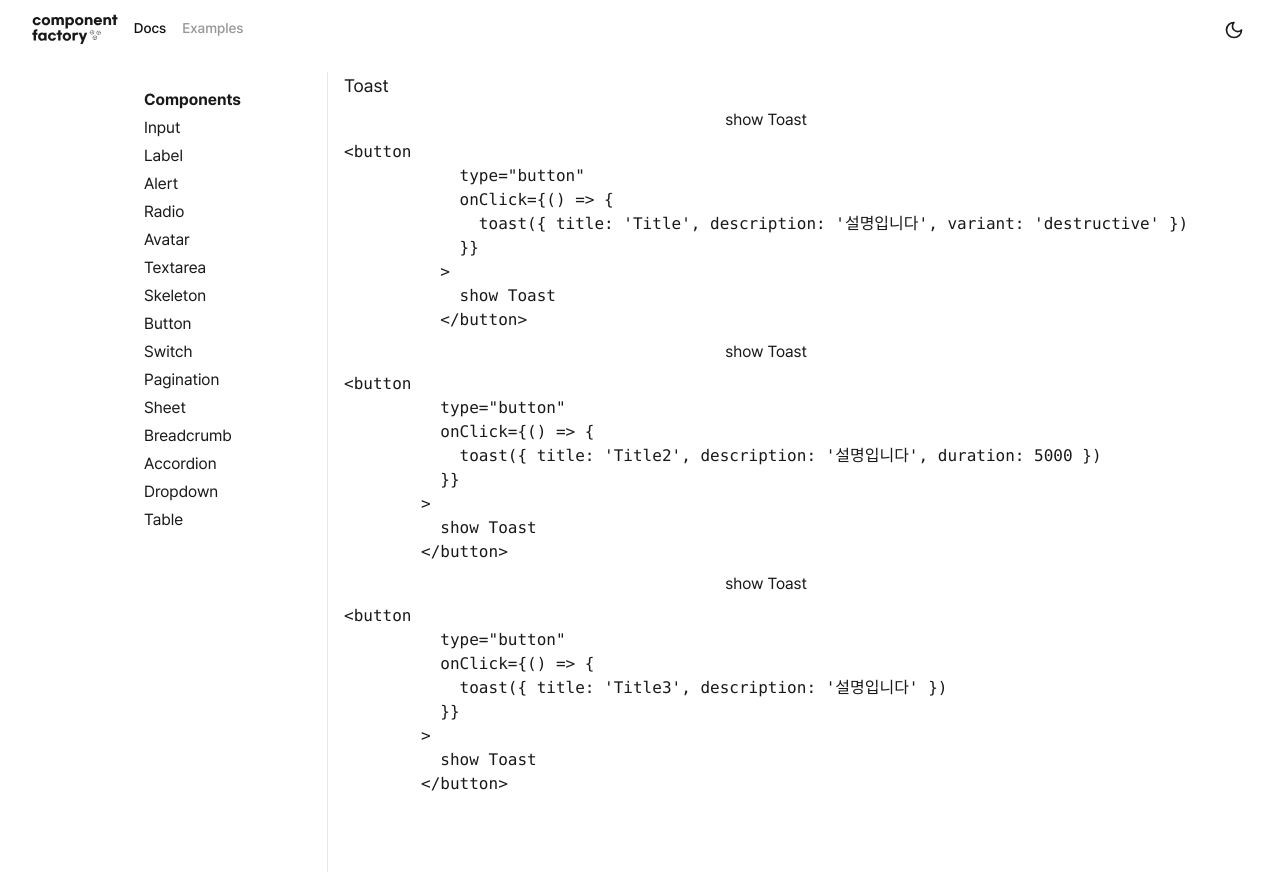
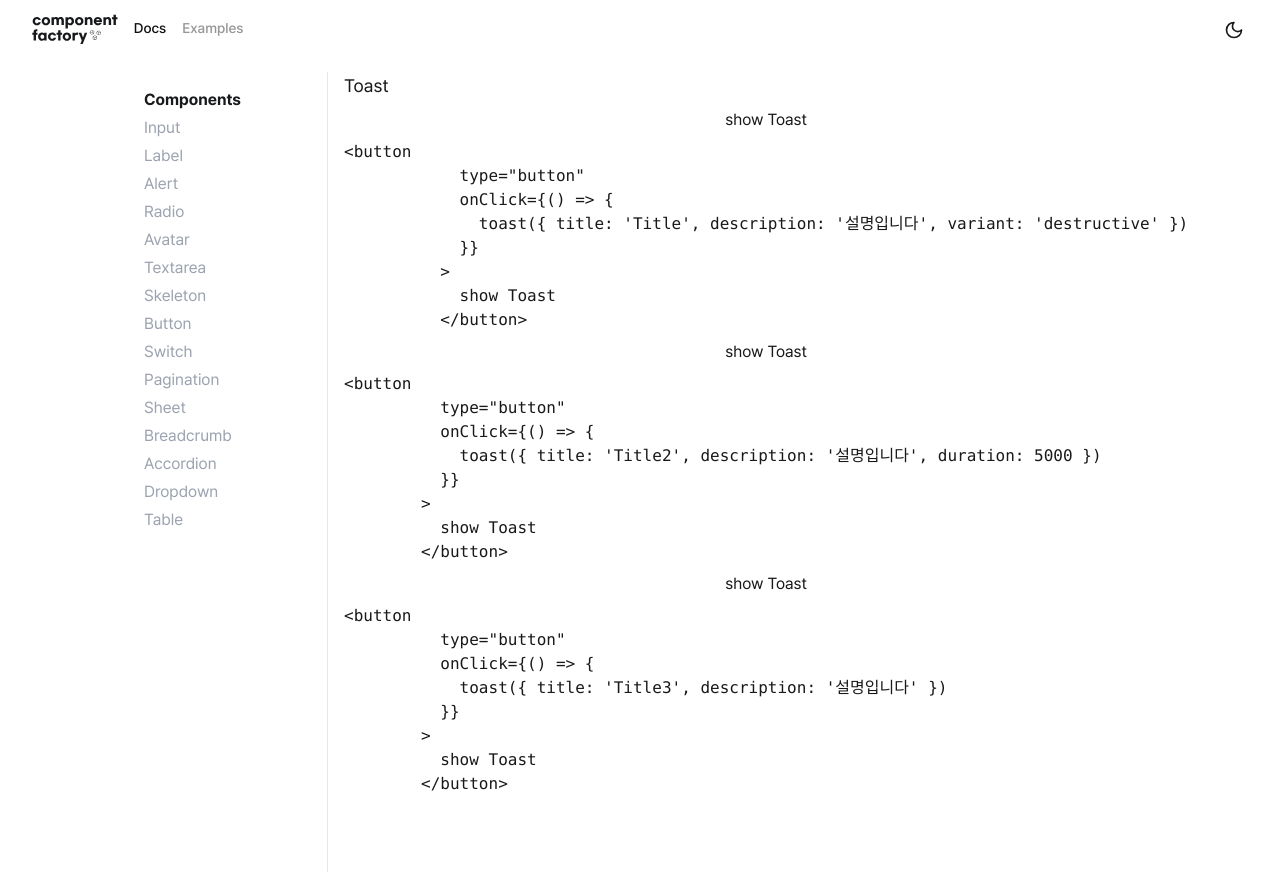
Before and after one commit to component-f/-, a Next.js app: page /docs/components/toast in a window 1280 px wide. Built offline with nearby package versions, Linux system fonts and the light colour scheme.

Commit message:
style : 현재 링크 강조 추가

```diff
--- a/src/components/common/sidebar/index.tsx
+++ b/src/components/common/sidebar/index.tsx
@@ -2,19 +2,29 @@
 
 import React from 'react'
 import Link from 'next/link'
+import { usePathname } from 'next/navigation'
 import { PATH } from '@/constants/path'
 
 export default function Sidebar() {
+  const pathname = usePathname()
   const componentPaths = Object.entries(PATH).filter(([, path]) => path.startsWith('/docs/components'))
 
   return (
     <div className="flex flex-col space-y-1 w-[200px] p-4 border-r h-full min-h-screen">
       <h1 className="font-bold">Components</h1>
-      {componentPaths.map(([key, path]) => (
-        <Link key={key} href={path} replace className="hover:text-border capitalize block">
-          {key}
-        </Link>
-      ))}
+      {componentPaths.map(([key, path]) => {
+        const isActive = pathname === path
+        return (
+          <Link
+            key={key}
+            href={path}
+            replace
+            className={`capitalize block hover:text-foreground ${isActive ? 'font-bold text-foreground' : 'text-gray-400'}`}
+          >
+            {key}
+          </Link>
+        )
+      })}
     </div>
   )
 }
```
